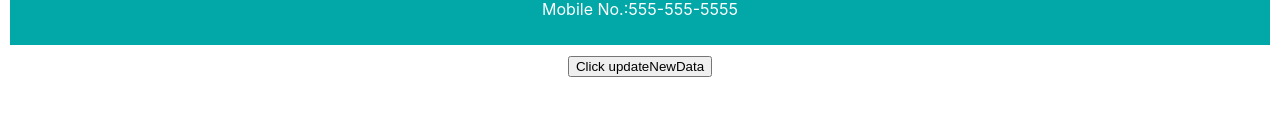
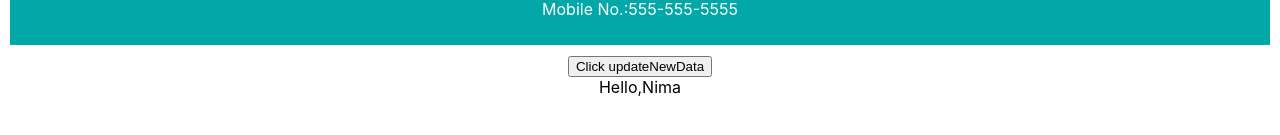
Before and after one commit to fhabhishektiwari/blog, a React (Create React App) app: page / in a window 1280 px wide. Shown: the part 175-310 px from the top of the page. Built offline with nearby package versions, Linux system fonts and the light colour scheme.

Commit message:
changes made inside file

```diff
--- a/src/App.js
+++ b/src/App.js
@@ -3,6 +3,7 @@ import './App.css';
 import React,{ useState } from 'react';
 
 import Students from './Students';
+import NewStudent from './NewStudent';
 
 // this is use when you direct export component
 // import { Users } from './Users';
@@ -10,10 +11,12 @@ import Students from './Students';
 function App() {
   // useState=using for stored the data.
   const [name,setData]=useState("Nishant");
+  const[stu2,setData2]=useState("Nima");
   return (
     <div className='App'>
       <Students name={name} email={"abhishek.tiwari@firsthive.com"} others={{address:"U.P.",mobile:"555-555-5555"}}/>
-      <button onClick={()=>{setData('Abhishek')}}>Click updateNewData</button>
+      <button onClick={()=>{setData('Abhishek');setData2('Nirmala')}}>Click updateNewData</button>
+      <NewStudent name={stu2}/>
     </div>
   );
 }
--- /dev/null
+++ b/src/NewStudent.js
@@ -0,0 +1,10 @@
+import React from "react";
+class NewStudent extends React.Component{
+    render(props){
+        return(
+            <div>Hello,{this.props.name}</div>
+
+        );
+    }
+}
+export default NewStudent;
```
